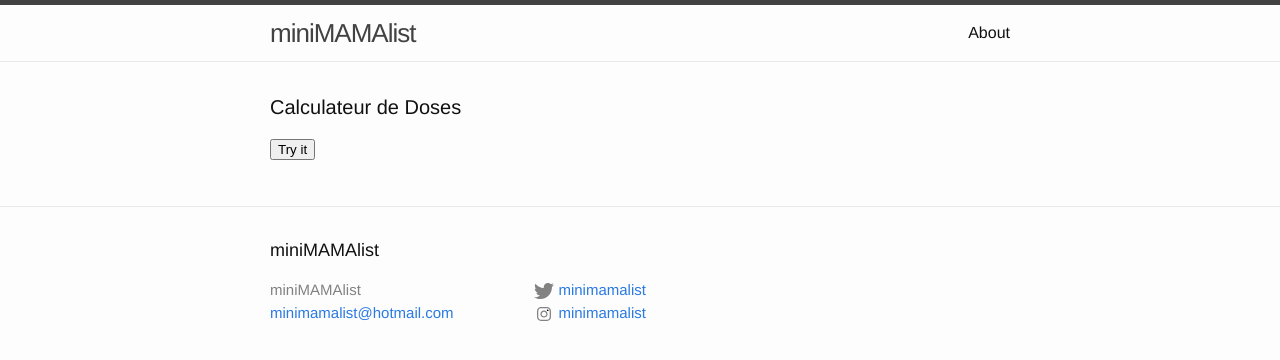
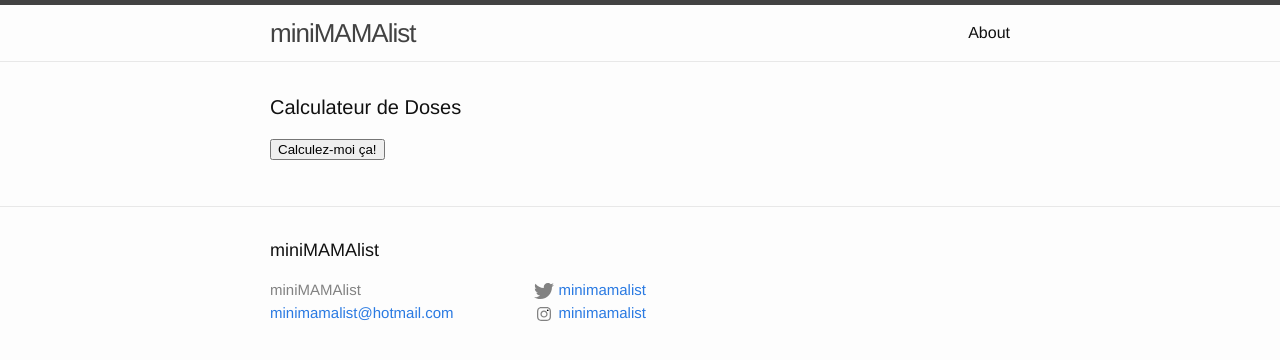
Before and after one commit to patrickboutin/patrickboutin.github.io, a Jekyll site: the page built from index.html, in a window 1280 px wide. Shown: the top 360 px of the page. Built offline with Jekyll 4.4.1, drawn with Linux system fonts in a browser that asks for light colours.

Commit message:
Update index.html

```diff
--- a/index.html
+++ b/index.html
@@ -5,7 +5,7 @@ layout: default
 <div class="home">
 
   <h1 class="page-heading">Calculateur de Doses</h1>
-<button onclick="myFunction()">Try it</button>
+<button onclick="myFunction()">Calculez-moi ça!</button>
 
 <script>
 function myFunction() {
```
